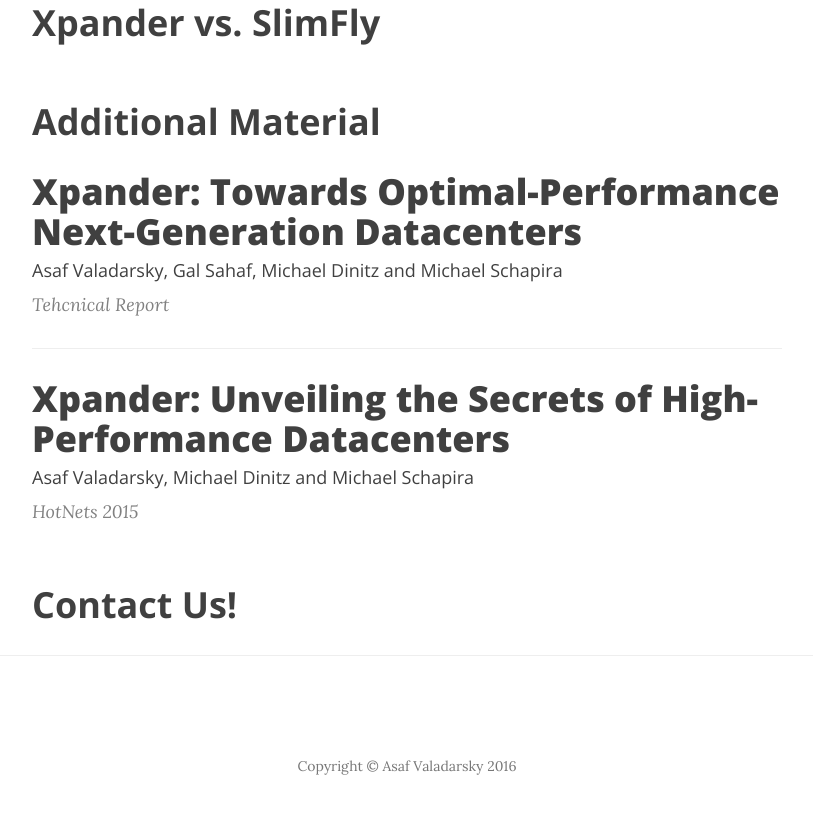
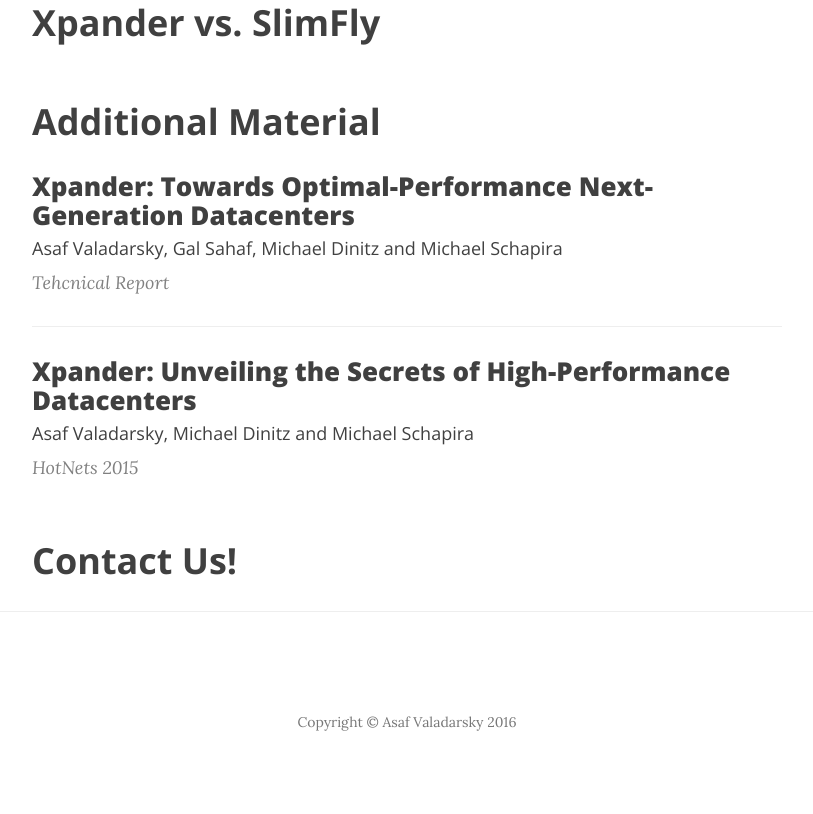
Before and after one commit to husant/Xpander, a plain HTML site: page index.html in a window 1280 px wide. Shown: the part 1971-2785 px from the top of the page, without its empty margins (233-1046 px from the left). Drawn offline with nearby package versions, Linux system fonts and the light colour scheme.

Commit message:
update style

```diff
--- a/css/clean-blog.css
+++ b/css/clean-blog.css
@@ -219,7 +219,7 @@ hr.small {
   color: #0085a1;
 }
 .post-preview > a > .post-title {
-  font-size: 30px;
+  font-size: 20px;
   margin-top: 30px;
   margin-bottom: 10px;
 }
@@ -245,7 +245,7 @@ hr.small {
 }
 @media only screen and (min-width: 768px) {
   .post-preview > a > .post-title {
-    font-size: 36px;
+    font-size: 26px;
   }
 }
 .section-heading {
```
